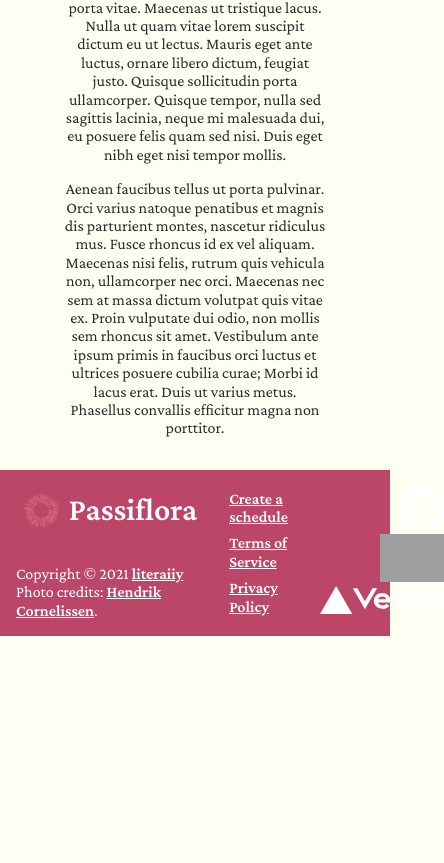
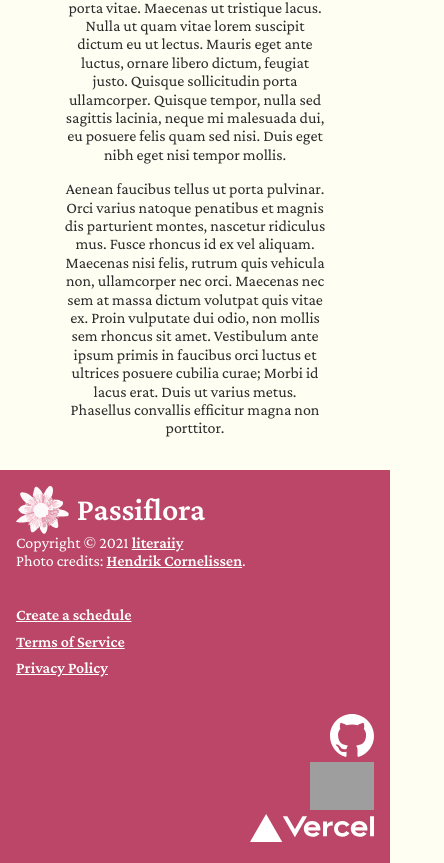
Before and after one commit to literaiiy/passiflora, a Next.js app: page / in a window 390 px wide. Shown: the part 1768-2631 px from the top of the page, 444 px wide, since content can reach past the window. Before the commit the page ends 2404 px from the top, so only its background shows below. Built offline with nearby package versions, Linux system fonts and the light colour scheme; grey boxes are pictures that could not be loaded; a web font is replaced by a local one.

Commit message:
Mobile friendliness update

```diff
--- a/components/footer.js
+++ b/components/footer.js
@@ -12,7 +12,7 @@ export default class Footer extends React.Component {
         <div id='footer-lower'>
           <div id='footer-left'>
             <div class='footer-logo-text'>
-              <img src="/images/passi-icon.svg" alt="Passiflora icon"/>
+              <img src="/images/passi-icon-white.svg" alt="Passiflora icon"/>
               <span>Passiflora</span>
             </div>
             <div>
--- a/styles/styles.scss
+++ b/styles/styles.scss
@@ -7,10 +7,19 @@ $defaultTransition: ease 0.35s;
 
 // Media queries
 
-@media (max-width: 420px) {
+@media (max-width: 600px) {
   [data-tooltip]::after {
     margin-left: 0 !important;
     left: 2rem;
+  }
+  #footer-lower {
+    flex-direction: column !important;
+  }
+  .period-name-select {
+    width: auto !important;
+  }
+  .create-editable-per-container > td > input {
+    width: auto !important;
   }
 }
 
@@ -124,6 +133,7 @@ footer {
   justify-content: space-between;
   flex-direction: column;
   & > .footer-logo-text {
+    gap: 0.5rem;
     display: flex;
     flex-direction: row;
     & > img {
@@ -211,7 +221,7 @@ header {
 }
 
 hr {
-  width: 14rem;
+  width: min(80vw, 14rem);
   border-top: 1px solid $notBlack;
 }
 
@@ -331,7 +341,7 @@ nav {
   align-items: center;
   text-align: center;
   & > hr {
-    width: 24rem;
+    width: min(80vw, 24rem);
   }
 }
 
```
Also changed, not shown: public/images/passi-icon-white.svg (added).
